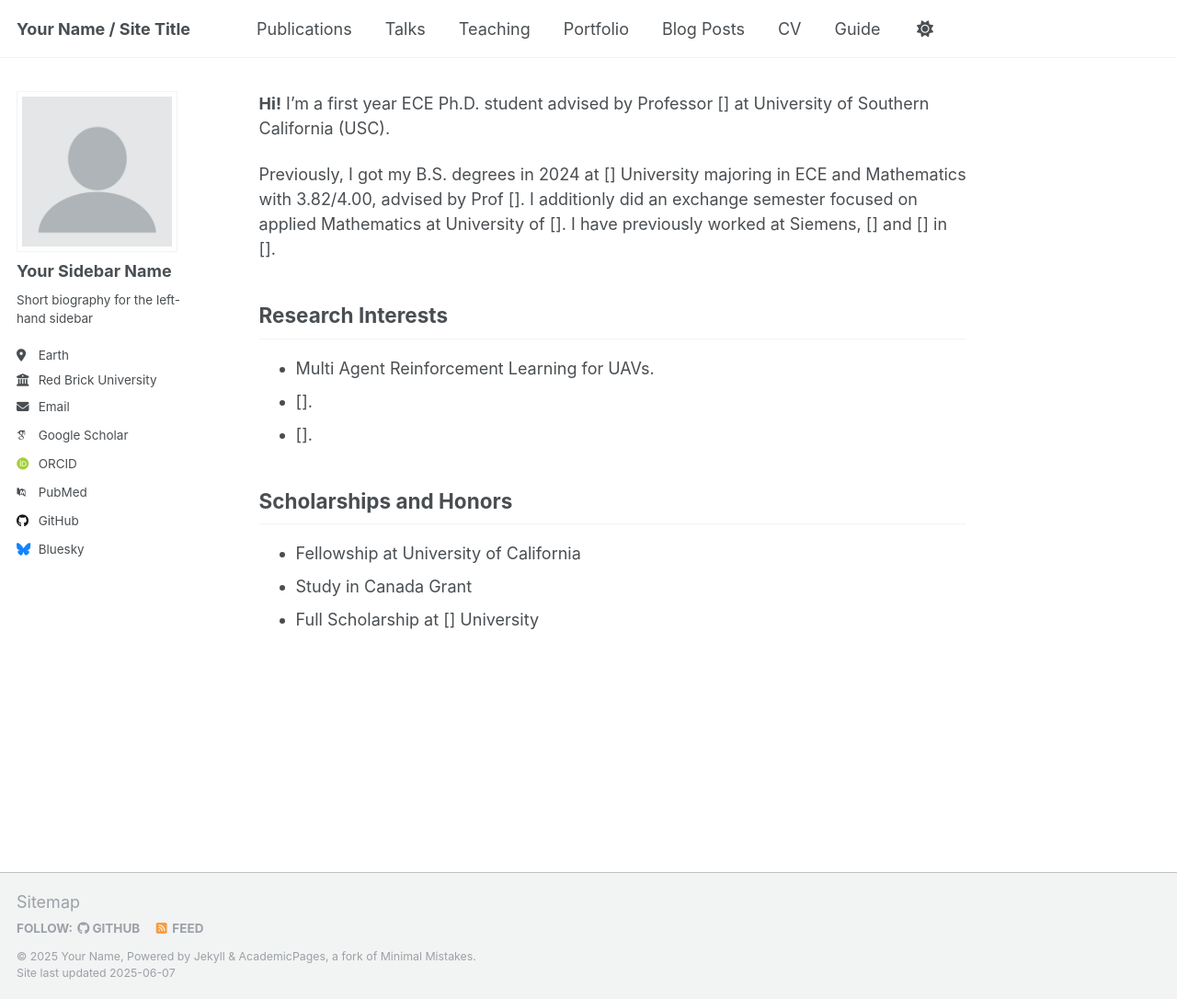
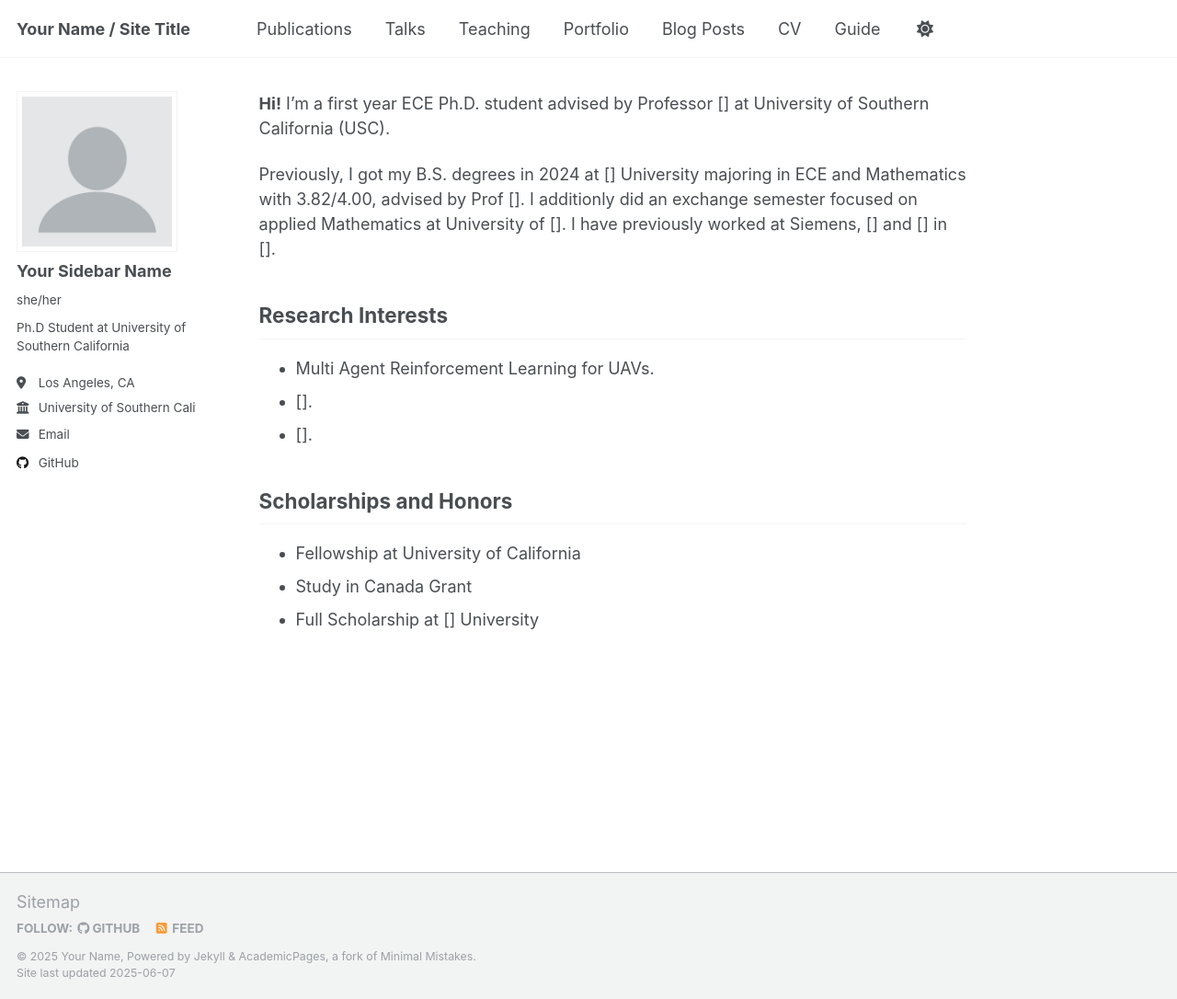
Before and after one commit to menevser/menevser.github.io, a Jekyll site: the page built from _pages/about.md, in a window 1280 px wide and 1086 px high. Shown: the whole window at 92% size. Built offline with Jekyll 4.4.1, drawn with Linux system fonts in a browser that asks for light colours; some web fonts are replaced.

Commit message:
Update _config.yml

```diff
--- a/_config.yml
+++ b/_config.yml
@@ -24,23 +24,23 @@ author:
   # Biographic information
   avatar           : "profile.png"
   name             : "Your Sidebar Name"
-  pronouns         : # example: "she/her"
-  bio              : "Short biography for the left-hand sidebar"
-  location         : "Earth"
-  employer         : "Red Brick University"
+  pronouns         : "she/her"
+  bio              : "Ph.D Student at University of Southern California"
+  location         : "Los Angeles, CA"
+  employer         : "University of Southern California"
   uri              : # URL
-  email            : "none@example.org"
+  email            : "menevse@usc.edu"
 
   # Academic websites
-  academia         : # URL
-  arxiv            : # URL - Update with the correct link to your profile
-  googlescholar    : "https://scholar.google.com/citations?user=PS_CX0AAAAAJ"
-  impactstory      : # URL
-  orcid            : "http://orcid.org/yourorcidurl"
-  semantic         : # URL
-  pubmed           : "https://www.ncbi.nlm.nih.gov/pubmed/?term=john+snow"
-  researchgate     : # URL
-  scopus           : # URL
+  #academia         : # URL
+  #arxiv            : # URL - Update with the correct link to your profile
+  #googlescholar    : "https://scholar.google.com/citations?user=PS_CX0AAAAAJ"
+  #impactstory      : # URL
+  #orcid            : "http://orcid.org/yourorcidurl"
+  #semantic         : # URL
+  #pubmed           : "https://www.ncbi.nlm.nih.gov/pubmed/?term=john+snow"
+  #researchgate     : # URL
+  #scopus           : # URL
 
   # Repositories and software development
   bitbucket        : # Username - Update with your username on the site
@@ -51,7 +51,7 @@ author:
   stackoverflow    : # User number or user number and name (i.e., use "1" or "1/jeff-atwood")
 
   # Social media
-  bluesky          : "bsky.app" # Replace this with you Bluesky username
+  #bluesky          : "bsky.app" # Replace this with you Bluesky username
   facebook         : # Username
   flickr           : # Username
   foursquare       : # Username
```
